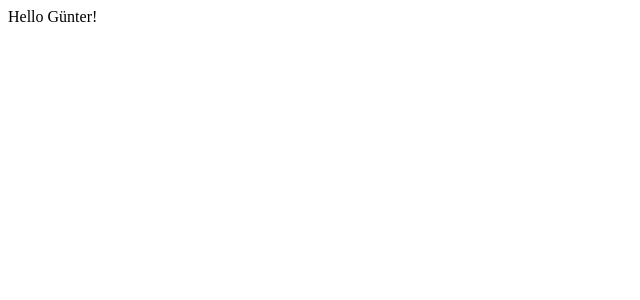
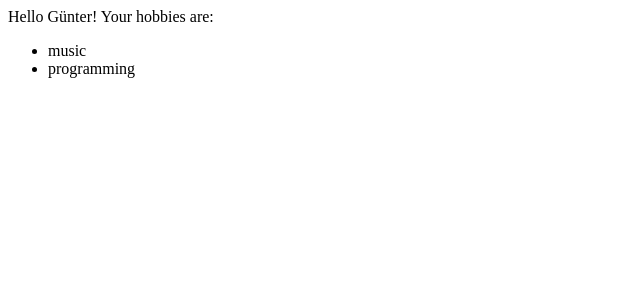
Before and after one commit to gprossliner/react-demo, a React app: page / in a window 1280 px wide. Shown: the top 300 px of the page, without its empty margins (0-640 px from the left). Built offline with nearby package versions, Linux system fonts and the light colour scheme.

Commit message:
STEP4: Lists

```diff
--- a/src/HelloLabel.tsx
+++ b/src/HelloLabel.tsx
@@ -1,10 +1,17 @@
 import * as React from "react";     // we always need to import react
 export default (                    // we just export a single function, which represents the "render" function
     props : {                       // define the contract for the props
-        name : string       // a name property as string, try refactor!!!!!
+        name : string,       // a name property as string, try refactor!!!!!
+        hobbies : string[]
     }
 ) =>
 
 <div>
     Hello {props.name}!
+    Your hobbies are:
+    <ul>
+    {props.hobbies.map(h=>
+        <li key={h}>{h}</li>
+    )}
+    </ul>
 </div>
--- a/src/app.tsx
+++ b/src/app.tsx
@@ -3,6 +3,6 @@ import * as ReactDOM from "react-dom";
 import HelloLabel from "./HelloLabel";
 
 ReactDOM.render(
-  <HelloLabel name="Günter" />,
+  <HelloLabel name="Günter" hobbies={["music", "programming"]} />,
   document.getElementById("root")
 );
```
Also changed, not shown: doc/S4_react.md (+6 -0 lines).
